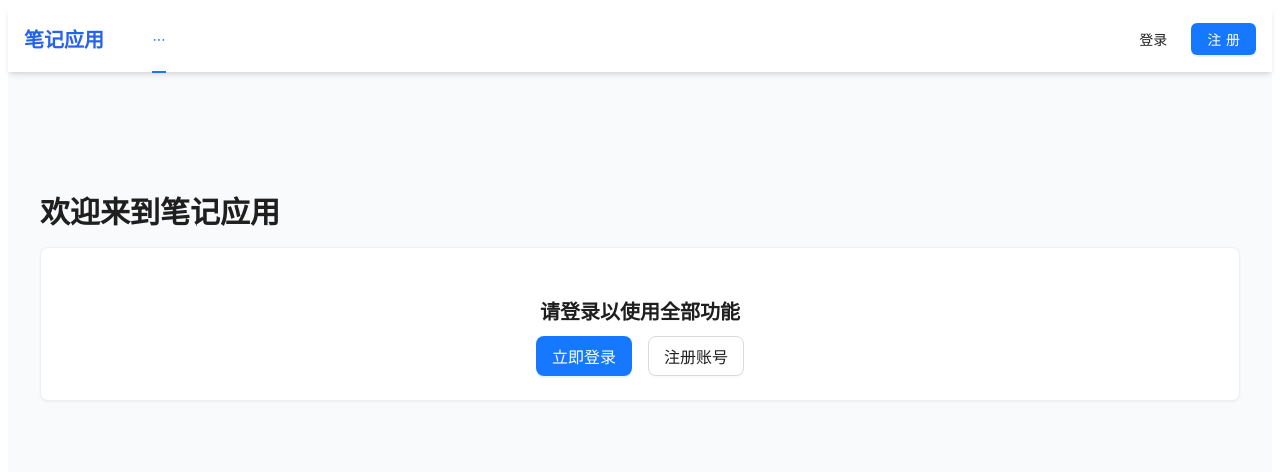
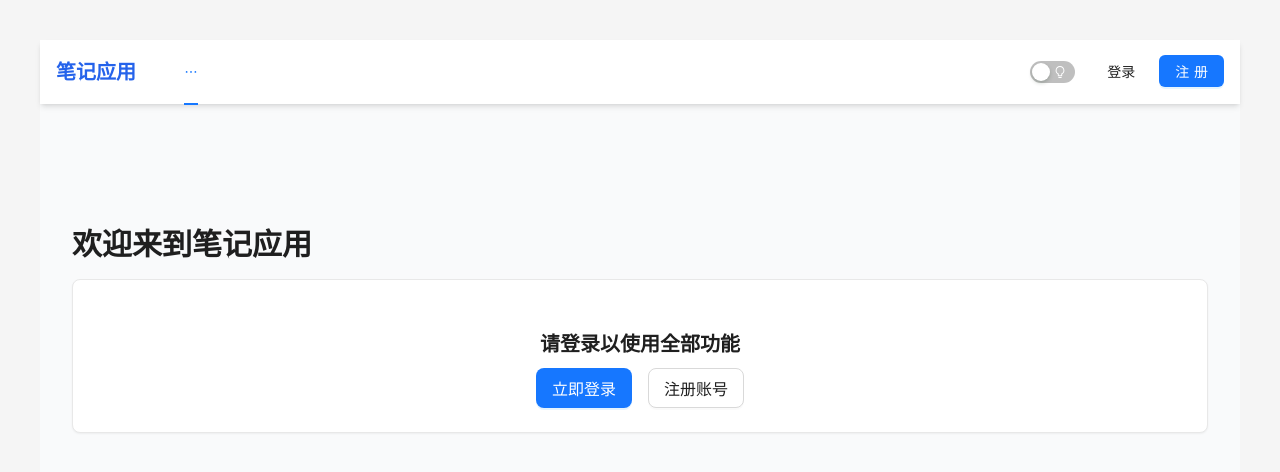
Before and after one commit to debug-10/Notes_app, a React (Vite) app in the folder client/: page / in a window 1280 px wide. Shown: the top 472 px of the page. Built offline with nearby package versions, Linux system fonts and the light colour scheme.

Commit message:
添加主题切换功能

```diff
--- a/client/src/components/NavBar.jsx
+++ b/client/src/components/NavBar.jsx
@@ -1,22 +1,26 @@
-import { Layout, Menu, Button, Avatar, Dropdown } from 'antd';
+import { Layout, Menu, Button, Avatar, Dropdown, Switch } from 'antd';
 import { Link, useLocation } from 'react-router-dom';
 import { useStore } from '@/store/userStore';
+import { useThemeStore } from '@/store/themeStore';
 import {
   HomeOutlined,
   FolderOutlined,
   FileTextOutlined,
   UserOutlined,
   LogoutOutlined,
+  BulbOutlined,
+  BulbFilled,
 } from '@ant-design/icons';
 
 const { Header } = Layout;
 
 const Navbar = () => {
   const { user, logout } = useStore();
+  const { theme, toggleTheme } = useThemeStore();
   const location = useLocation();
 
   return (
-    <Header className="bg-white shadow-md px-4 flex items-center justify-between w-full z-50">
+    <Header className="bg-white shadow-md px-4 flex items-center justify-between w-full z-50" style={{ backgroundColor: theme === 'dark' ? '#141414' : '#ffffff' }}>
       <div className="flex items-center">
         <Link to="/" className="text-xl font-bold text-blue-600 mr-8">
           笔记应用
@@ -61,6 +65,16 @@ const Navbar = () => {
       </div>
 
       <div className="flex items-center">
+        {/* 主题切换开关 */}
+        <div className="mr-4 flex items-center">
+          <Switch
+            checkedChildren={<BulbFilled />}
+            unCheckedChildren={<BulbOutlined />}
+            checked={theme === 'dark'}
+            onChange={toggleTheme}
+          />
+        </div>
+
         {user ? (
           <Dropdown
             menu={{
--- /dev/null
+++ b/client/src/components/ThemeProvider.jsx
@@ -0,0 +1,41 @@
+import React, { useEffect } from 'react';
+import { useThemeStore } from '@/store/themeStore';
+import { ConfigProvider, theme as antdTheme } from 'antd';
+
+// 定义主题配置
+const themes = {
+  light: {
+    algorithm: antdTheme.defaultAlgorithm,
+    token: {
+      colorPrimary: '#1677ff',
+      colorBgContainer: '#ffffff',
+      colorBgLayout: '#f5f5f5',
+    },
+  },
+  dark: {
+    algorithm: antdTheme.darkAlgorithm,
+    token: {
+      colorPrimary: '#1677ff',
+      colorBgContainer: '#141414',
+      colorBgLayout: '#000000',
+    },
+  },
+};
+
+const ThemeProvider = ({ children }) => {
+  const { theme } = useThemeStore();
+
+  // 当主题变化时，更新文档根元素的类名
+  useEffect(() => {
+    document.documentElement.setAttribute('data-theme', theme);
+    document.body.style.backgroundColor = theme === 'dark' ? '#000000' : '#f5f5f5';
+  }, [theme]);
+
+  return (
+    <ConfigProvider theme={themes[theme]}>
+      {children}
+    </ConfigProvider>
+  );
+};
+
+export default ThemeProvider;
--- a/client/src/main.jsx
+++ b/client/src/main.jsx
@@ -1,5 +1,6 @@
 import { createRoot } from 'react-dom/client';
 import './index.css';
+import './theme.css';
 import App from './App.jsx';
 import 'virtual:uno.css';
 import '@ant-design/v5-patch-for-react-19';
--- /dev/null
+++ b/client/src/store/themeStore.js
@@ -0,0 +1,16 @@
+import { create } from 'zustand';
+import { persist } from 'zustand/middleware';
+
+// 创建主题状态管理
+export const useThemeStore = create(
+  persist(
+    (set) => ({
+      theme: 'light', // 默认为亮色主题
+      toggleTheme: () => set((state) => ({ theme: state.theme === 'light' ? 'dark' : 'light' })),
+      setTheme: (theme) => set({ theme }),
+    }),
+    {
+      name: 'theme-storage', // 持久化存储的键名
+    }
+  )
+);
--- /dev/null
+++ b/client/src/theme.css
@@ -0,0 +1,33 @@
+/* 亮色主题 */
+[data-theme='light'] {
+  --bg-color: #f5f5f5;
+  --text-color: rgba(0, 0, 0, 0.85);
+  --card-bg: #ffffff;
+  --border-color: #e8e8e8;
+  --shadow-color: rgba(0, 0, 0, 0.1);
+}
+
+/* 暗色主题 */
+[data-theme='dark'] {
+  --bg-color: #000000;
+  --text-color: rgba(255, 255, 255, 0.85);
+  --card-bg: #141414;
+  --border-color: #303030;
+  --shadow-color: rgba(0, 0, 0, 0.3);
+}
+
+/* 应用主题变量 */
+body {
+  background-color: var(--bg-color);
+  color: var(--text-color);
+  transition: background-color 0.3s, color 0.3s;
+}
+
+.ant-card {
+  background-color: var(--card-bg);
+  border-color: var(--border-color);
+}
+
+.ant-layout {
+  background-color: var(--bg-color);
+}
```
Also changed, not shown: client/src/App.jsx (+5 -3 lines).
